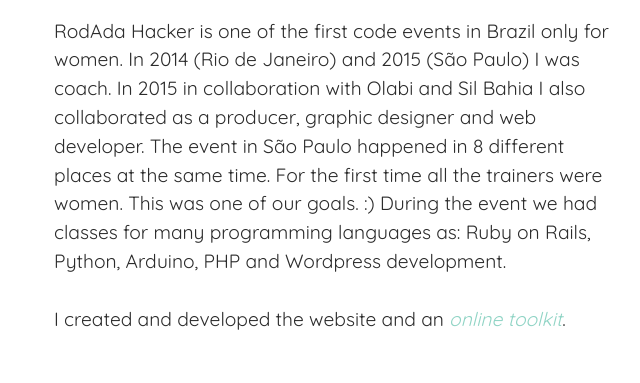
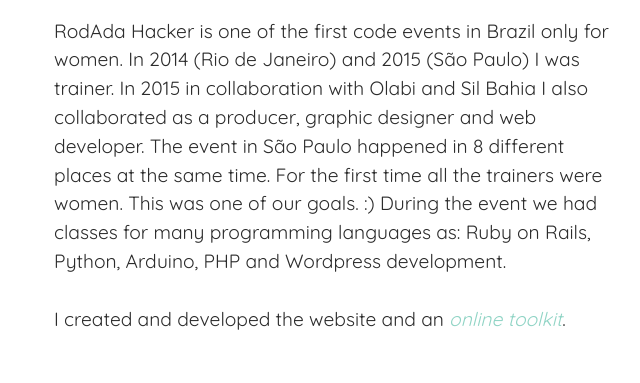
Before and after one commit to stepaola/Gorgo, a plain HTML site: page rodadahacker.html in a window 1280 px wide. Shown: the part 697-1080 px from the top of the page, 146-786 px from the left. Drawn offline with Linux system fonts and the light colour scheme.

Commit message:
Correções de texto

```diff
--- a/rodadahacker.html
+++ b/rodadahacker.html
@@ -67,7 +67,7 @@
                  <h1>RodAda Hacker</h1>
                 <p><strong>Skills:</strong> <i>Digital security training, Graphic Design, Code training, Organization</i> <br><strong>URL:</strong> <a href="http://rodadahacker.org" target="_blank"><i>RodAdaHacker</i></a></p>
                 <p>RodAda Hacker is one of the first code events in Brazil only for women.
-                  In 2014 (Rio de Janeiro) and 2015 (São Paulo) I was coach. In 2015 in collaboration with Olabi and Sil Bahia I also collaborated as a producer, graphic designer and web developer.
+                  In 2014 (Rio de Janeiro) and 2015 (São Paulo) I was trainer. In 2015 in collaboration with Olabi and Sil Bahia I also collaborated as a producer, graphic designer and web developer.
                   The event in São Paulo happened in 8 different places at the same time. For the first time all the trainers were women. This was one of our goals. :)
                   During the event we had classes for many programming languages as: Ruby on Rails, Python, Arduino, PHP and Wordpress development.
                   <br><br>
```
